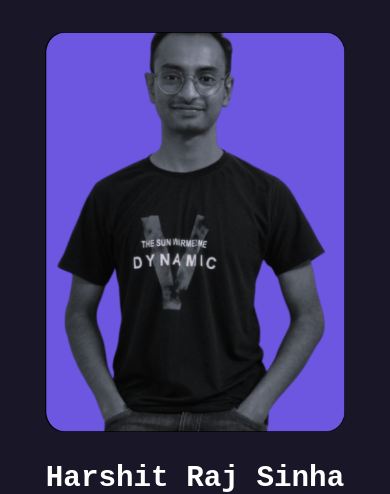
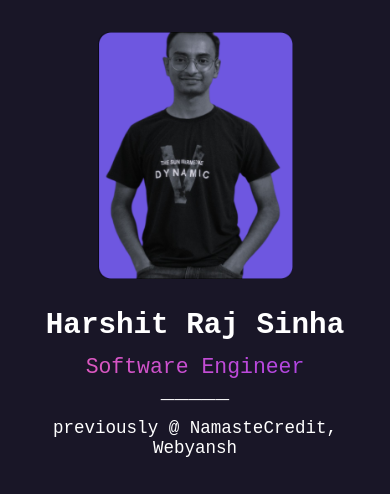
Before and after one commit to harshitrajsinha/portfolio, a website built with Vite: page index.html in a window 390 px wide. Shown: the part 91-585 px from the top of the page. Built offline with nearby package versions, Linux system fonts and the light colour scheme.

Commit message:
responsive photo

```diff
--- a/index.html
+++ b/index.html
@@ -8,7 +8,6 @@
       href="https://fonts.googleapis.com/css?family=Montserrat"
       rel="stylesheet"
     />
-    <!-- <script type="text/javascript" src="./script.js" defer></script> -->
     <title>Raj Sinha</title>
   </head>
   <body>
@@ -100,7 +99,7 @@
           <button id="project-button">Check Projects</button>
         </div>
         <div id="my-photo" class="my-photo">
-          <img src="./public/photo.png" alt="photo" width="300" height="400" />
+          <img src="./public/photo.png" alt="photo" />
         </div>
       </section>
     </main>
--- a/src/style.css
+++ b/src/style.css
@@ -98,6 +98,11 @@ section {
   cursor: pointer;
 }
 
+.my-photo img {
+  width: 100%;
+  height: auto;
+}
+
 /* Animations/transforms */
 
 img {
@@ -146,6 +151,11 @@ button#project-button:hover {
     margin-right: auto;
     max-width: 80%;
     display: flex;
+  }
+
+  .my-photo img {
+    width: 100%;
+    height: auto;
   }
 }
 
@@ -203,7 +213,7 @@ button#project-button:hover {
   }
 
   #skill-desc {
-    font-size: 4.5vw;
+    font-size: 4vw;
   }
 
   #seperator {
@@ -225,6 +235,17 @@ button#project-button:hover {
     border-radius: 5rem;
     font-size: 1.5rem;
   }
+
+  .my-photo {
+    width: 40vw;
+    max-width: 317px;
+    max-height: 402px;
+  }
+
+  .my-photo img {
+    width: 100%;
+    height: auto;
+  }
 }
 
 @media (max-width: 540px) {
@@ -236,6 +257,17 @@ button#project-button:hover {
     font-size: 4.5vw;
     margin-bottom: 3rem;
   }
+
+  .my-photo {
+    width: 50vw;
+    max-width: 317px;
+    max-height: 402px;
+  }
+
+  .my-photo img {
+    width: 100%;
+    height: auto;
+  }
 }
 
 @media (max-width: 300px) {
```
